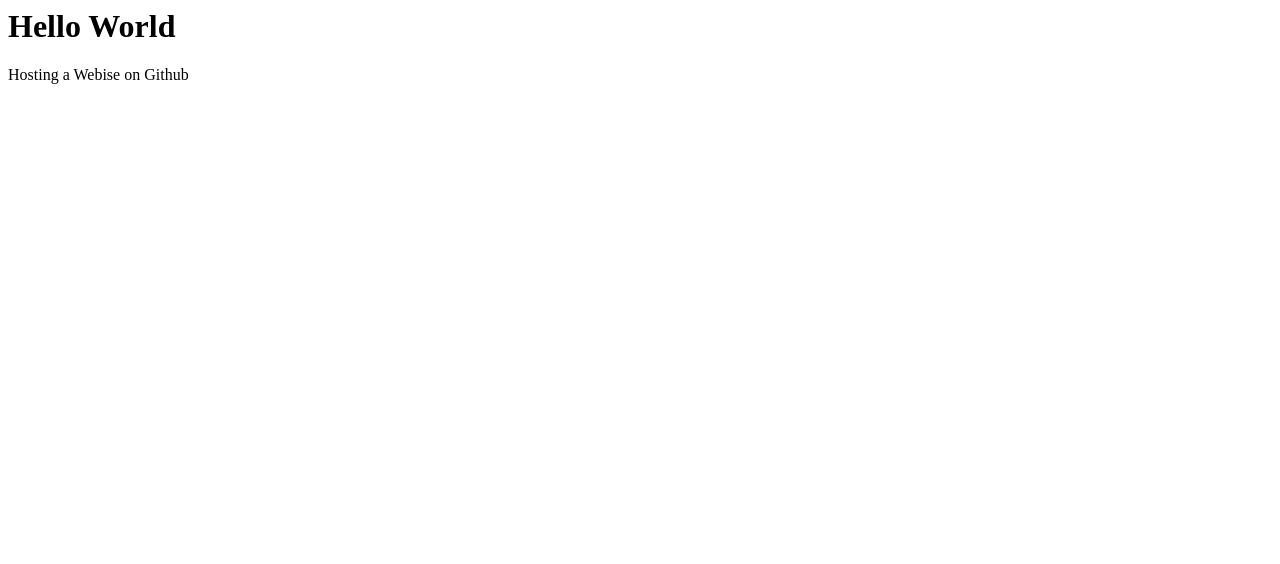
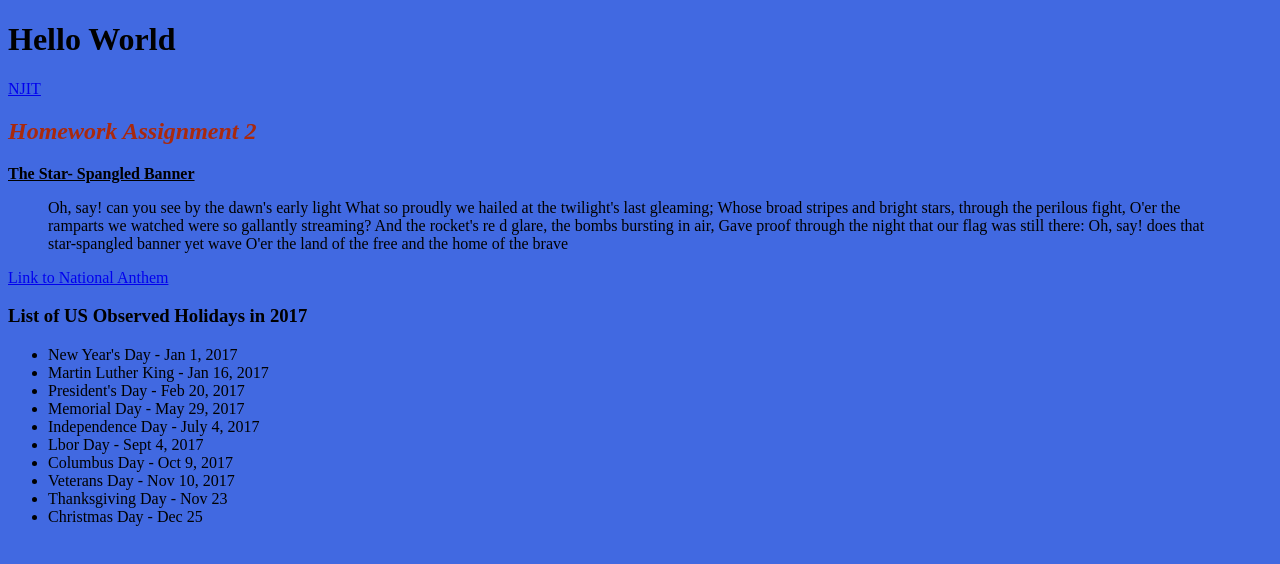
Before and after one commit to mak68/is601101-github-website, a plain HTML site: page index.html in a window 1280 px wide. Drawn offline with Linux system fonts and the light colour scheme.

Commit message:
Added website from homework2

```diff
--- a/index.html
+++ b/index.html
@@ -1,2 +1,53 @@
-<h1> Hello World </h1>
-<p> Hosting a Webise on Github </p>
+<!doctype html>
+
+<html lang="en">
+ <head>
+  <meta charset="utf-8">
+    <title>Homework 2 </title>
+    <meta name="description" content="The HTML5 Herald">
+    <meta name="author" content="SitePoint">
+    <link rel="stylesheet" href="css/styles.css?v=1.0">
+    <!--[if lt IE 9]>
+    <script src="https://cdnjs.cloudflare.com/ajax/libs/html5shiv/3.7.3/html5shiv.js"> </script>
+    <![endif]-->
+ </head>
+  <body>
+    <h1>Hello World</h1>
+  <a href="http://www.njit.edu">NJIT</a>
+  <h2> <i>Homework Assignment 2</i></h2>
+  <p><b><u> The Star- Spangled Banner</u></b></p>
+  <p><blockquote>Oh, say! can you see by the dawn's early light
+  What so proudly we hailed at the twilight's last gleaming;
+  Whose broad stripes and bright stars, through the perilous fight,
+  O'er the ramparts we watched were so gallantly streaming?
+  And the rocket's re d glare, the bombs bursting in air,
+  Gave proof through the night that our flag was still there:
+  Oh, say! does that star-spangled banner yet wave
+  O'er the land of the free and the home of the brave</blockquote></p>
+
+ <a href= "https://www.youtube.com/watch?v=xh20Xsn_p9k">Link to National Anthem
+ </a>
+<style>
+body
+	{background: #4169E1;																				    }
+h2
+	{color: #A9290D;
+	}
+</style>
+<h3><b> List of US Observed Holidays in 2017</b></h3>
+<ul>
+<li> New Year's Day - Jan 1, 2017 </li>
+<li> Martin Luther King - Jan 16, 2017 </li>
+<li> President's Day - Feb 20, 2017 </li/>
+<li> Memorial Day - May 29, 2017 </li>
+<li> Independence Day - July 4, 2017 </li>
+<li> Lbor Day - Sept 4, 2017 </li>
+<li> Columbus Day - Oct 9, 2017 </li>
+<li> Veterans Day - Nov 10, 2017 </li>
+<li> Thanksgiving Day - Nov 23 </li>
+<li> Christmas Day - Dec 25 </li>
+</ul>
+
+   <script src="js/scripts.js"></script>
+  </body>
+ <html>
```
